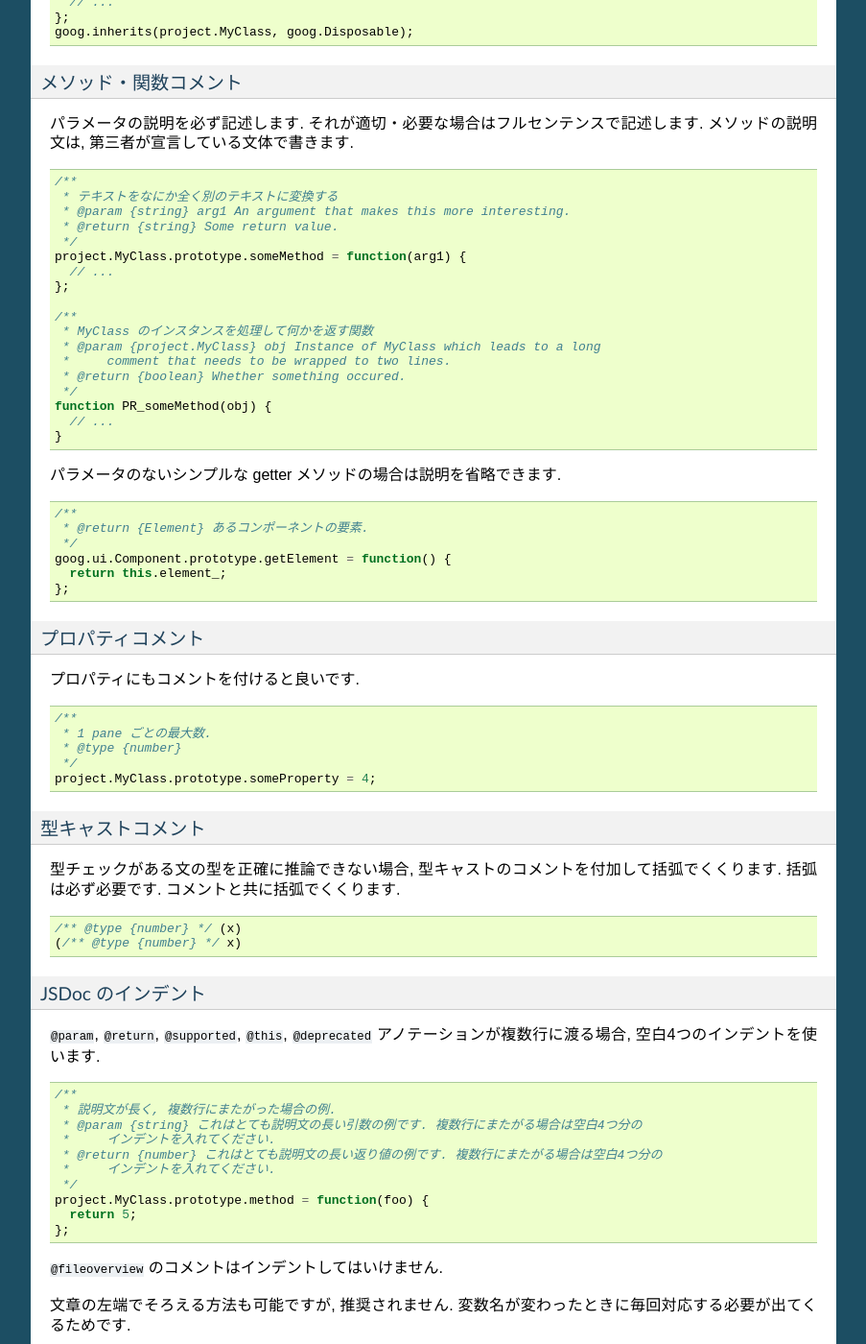
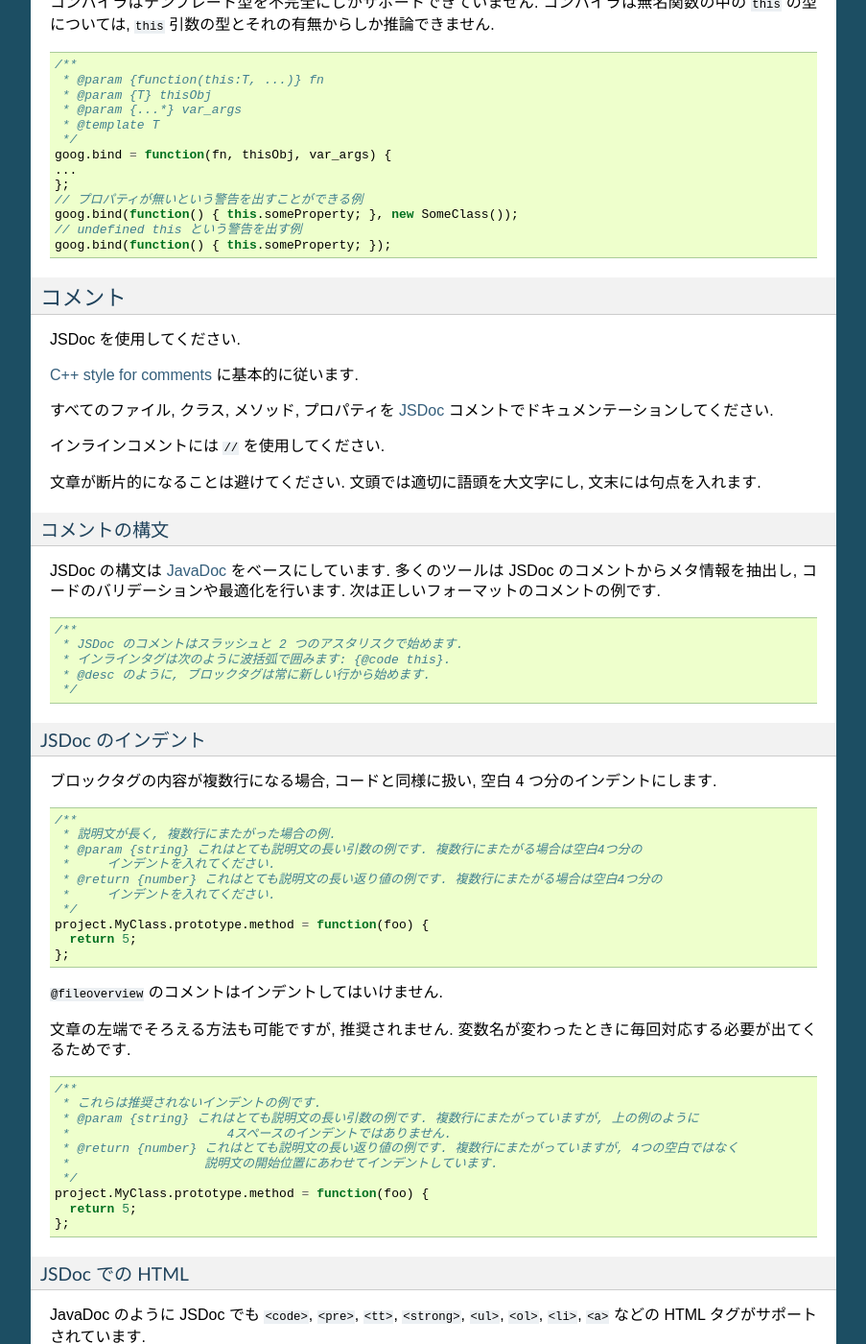
Before and after one commit to cou929/Japanese-Translation-of-Google-JavaScript-Style-Guide, a Sphinx documentation site: the page built from doc/index.rst, in a window 1280 px wide and 1400 px high, scrolled down 21469 px. Shown: the whole window at 96% size, without its empty margins (198-1101 px from the left). Built offline with Sphinx 7.4.7, drawn with Linux system fonts in a browser that asks for light colours; some of the changed text lies outside the part shown.

Commit message:
update translation for revision 2.28

```diff
--- a/doc/index.rst
+++ b/doc/index.rst
@@ -498,7 +498,19 @@
 
 getter と setter
 ****************************************
-getter, setter は必須ではありません. もし使う場合は ``getFoo()``, ``setFoo(value)`` という名前にしてください. (boolean の getter の場合は ``isFoo()`` も許可されています. こちらのほうがより自然です.)
+ECMAScript 5 ではプロパティへの getter/setter の使用が推奨されていません. やむを得なく使用する場合は, 観測できる状態を変更しないようにする必要があります.
+
+.. code-block:: javascript
+
+   /**
+    * 間違い -- このようにはしないでください
+    */
+   var foo = { get next() { return this.nextId++; } };
+   };
+
+アクセサ関数
+****************************************
+getter, setter は必須ではありません. もし使う場合は ``getFoo()``, ``setFoo(value)`` という名前にしてください. (boolean の getter の場合は ``isFoo()`` も許可されています. こちら のほうがより自然です.)
 
 名前空間
 ****************************************
@@ -970,6 +982,8 @@
      return this.protectedProp;
    };
 
+注意点として, JavaScript には (例えば ``AA_PrivateClass_`` のような) 型と, 型のコンストラクタとの間に区別がありません. public な型と private なコンストラクタを説明する方法がありません (何故ならば privacy check を行なっても簡単にコンストラクタが呼び出せてしまうためです).
+
 JavaScript の型
 ----------------------------------------
 コンパイラによって強制されます.
@@ -996,6 +1010,15 @@
    省略しました. 詳しくは原文にある表を参照してください. 後日補完します.
 
    http://google-styleguide.googlecode.com/svn/trunk/javascriptguide.xml?showone=JavaScript_Types#JavaScript_Types
+
+型キャスト
+********************************************************************************
+ある文の型を正確に推論できない場合, 型キャストのコメントを付加して括弧でくくり付加することができます. 括弧は必ず必要です. コメントと共に括弧でくくります.
+
+.. code-block:: javascript
+
+   /** @type {number} */ (x)
+   (/** @type {number} */ x)
 
 nullable vs オプション パラメータとプロパティ
 ********************************************************************************
@@ -1077,173 +1100,6 @@
      // ...
    };
 
-コメント
-----------------------------------------
-JSDoc を使用してください.
-
-ファイル, クラス, メソッドをドキュメンテーションするために `JSDoc <http://code.google.com/p/jsdoc-toolkit/>`_ のコメントを使用してください. インラインのコメントには ``//`` を使います. 加えて, `C++ style for comments <http://google-styleguide.googlecode.com/svn/trunk/cppguide.xml#Comments>`_ に基本的に従います. つまり以下のような内容を記述します.
-
-- コピーライトと作者情報
-- トップレベル (ファイルレベル) のコメント. このファイルに詳しくない読者を対象として, このファイルでは何をしているのかを説明します. (例えば, 主要なコードのパーツとそれらがどのように協調しているかを1パラグラフ程度で書きます)
-- 必要ならばクラス, 関数, 変数と実装のコメント
-- 対象ブラウザ
-- 固有の記法 (capitalization, punctuation, spelling)
-
-文章が断片的になることは避けて, 文の開始は大文字, 文の最後には句点を入れます.
-
-新人プログラマがあなたのコードをメンテナンスすることを想定して書いてください. そうすればきっとうまくいきます!
-
-コンパイラは JSDoc で書かれたコメントから情報を抜き出し, validation や不要なコードの削除, コードの圧縮などに使用します. よって JSDoc の正しい記法で記述してください.
-
-トップレベル・ファイルレベルコメント
-********************************************************************************
-トップレベルコメントはそのコードに詳しくない読者を対象として, そのファイルが何をしているのかを説明するコメントです. ファイルの内容, 作者, コンパチビリティの情報などを記述します.
-
-.. code-block:: javascript
-
-   // Copyright 2009 Google Inc. All Rights Reserved.
-
-   /**
-    * @fileoverview ファイルの説明, 使用方法や
-    * 依存関係の情報など.
-    * @author user@google.com (Firstname Lastname)
-    */
-
-クラスコメント
-********************************************************************************
-クラスコメントには説明と使用方法を記述します. コンストラクタのパラメータについても記述します. もし他のクラスを継承している場合は ``@extends`` タグを使用します. インタフェースを実装している場合は ``@implements`` タグを使用します.
-
-.. code-block:: javascript
-
-   /**
-    * なんだか楽しいクラス.
-    * @param {string} arg1 An argument that makes this more interesting.
-    * @param {Array.<number>} arg2 List of numbers to be processed.
-    * @constructor
-    * @extends {goog.Disposable}
-    */
-   project.MyClass = function(arg1, arg2) {
-     // ...
-   };
-   goog.inherits(project.MyClass, goog.Disposable);
-
-メソッド・関数コメント
-********************************************************************************
-パラメータの説明を必ず記述します. それが適切・必要な場合はフルセンテンスで記述します. メソッドの説明文は, 第三者が宣言している文体で書きます.
-
-.. code-block:: javascript
-
-   /**
-    * テキストをなにか全く別のテキストに変換する
-    * @param {string} arg1 An argument that makes this more interesting.
-    * @return {string} Some return value.
-    */
-   project.MyClass.prototype.someMethod = function(arg1) {
-     // ...
-   };
-
-   /**
-    * MyClass のインスタンスを処理して何かを返す関数
-    * @param {project.MyClass} obj Instance of MyClass which leads to a long
-    *     comment that needs to be wrapped to two lines.
-    * @return {boolean} Whether something occured.
-    */
-   function PR_someMethod(obj) {
-     // ...
-   }
-
-パラメータのないシンプルな getter メソッドの場合は説明を省略できます.
-
-.. code-block:: javascript
-
-   /**
-    * @return {Element} あるコンポーネントの要素.
-    */
-   goog.ui.Component.prototype.getElement = function() {
-     return this.element_;
-   };
-
-プロパティコメント
-********************************************************************************
-プロパティにもコメントを付けると良いです.
-
-.. code-block:: javascript
-
-   /**
-    * 1 pane ごとの最大数.
-    * @type {number}
-    */
-   project.MyClass.prototype.someProperty = 4;
-
-型キャストコメント
-********************************************************************************
-型チェックがある文の型を正確に推論できない場合, 型キャストのコメントを付加して括弧でくくります. 括弧は必ず必要です. コメントと共に括弧でくくります.
-
-.. code-block:: javascript
-
-   /** @type {number} */ (x)
-   (/** @type {number} */ x)
-
-JSDoc のインデント
-********************************************************************************
-``@param``, ``@return``, ``@supported``, ``@this``, ``@deprecated`` アノテーションが複数行に渡る場合, 空白4つのインデントを使います.
-
-.. code-block:: javascript
-
-   /**
-    * 説明文が長く, 複数行にまたがった場合の例.
-    * @param {string} これはとても説明文の長い引数の例です. 複数行にまたがる場合は空白4つ分の
-    *     インデントを入れてください.
-    * @return {number} これはとても説明文の長い返り値の例です. 複数行にまたがる場合は空白4つ分の
-    *     インデントを入れてください.
-    */
-   project.MyClass.prototype.method = function(foo) {
-     return 5;
-   };
-
-``@fileoverview`` のコメントはインデントしてはいけません.
-
-文章の左端でそろえる方法も可能ですが, 推奨されません. 変数名が変わったときに毎回対応する必要が出てくるためです.
-
-.. code-block:: javascript
-
-   /**
-    * これらは推奨されないインデントの例です.
-    * @param {string} これはとても説明文の長い引数の例です. 複数行にまたがっていますが, 上の例のように
-    *                     4スペースのインデントではありません.
-    * @return {number} これはとても説明文の長い返り値の例です. 複数行にまたがっていますが, 4つの空白ではなく
-    *                  説明文の開始位置にあわせてインデントしています.
-    */
-   project.MyClass.prototype.method = function(foo) {
-     return 5;
-   };
-
-Enum
-********************************************************************************
-.. code-block:: javascript
-
-   /**
-    * 3つの状態を持つ Enum
-    * @enum {number}
-    */
-   project.TriState = {
-     TRUE: 1,
-     FALSE: -1,
-     MAYBE: 0
-   };
-
-Enum は有効な型でもあるので, パラメータの型などで使用することができます.
-
-.. code-block:: javascript
-
-   /**
-    * プロジェクトの状態をセットする関数
-    * @param {project.TriState} state New project state.
-    */
-   project.setState = function(state) {
-     // ...
-   };
-
 Typedef
 ********************************************************************************
 型が複雑になることもあります. 例えばある要素を引数としてとる関数はこのようになります:
@@ -1295,17 +1151,67 @@
    // undefined this という警告を出す例
    goog.bind(function() { this.someProperty; });
 
-JSDoc タグリファレンス
-********************************************************************************
-.. note:: 訳注
-
-   省略しました. 詳しくは原文にある表を参照してください. 後日補完します.
-
-   http://google-styleguide.googlecode.com/svn/trunk/javascriptguide.xml?showone=Comments#Comments
+コメント
+----------------------------------------
+JSDoc を使用してください.
+
+`C++ style for comments <http://google-styleguide.googlecode.com/svn/trunk/cppguide.xml#Comments>`_ に基本的に従います.
+
+すべてのファイル, クラス, メソッド, プロパティを `JSDoc <http://code.google.com/p/jsdoc-toolkit/>`_ コメントでドキュメンテーションしてください.
+
+インラインコメントには ``//`` を使用してください.
+
+文章が断片的になることは避けてください. 文頭では適切に語頭を大文字にし, 文末には句点を入れます.
+
+コメントの構文
+********************************************************************************
+JSDoc の構文は `JavaDoc <http://www.oracle.com/technetwork/java/javase/documentation/index-137868.html>`_ をベースにしています. 多くのツールは JSDoc のコメントからメタ情報を抽出し, コードのバリデーションや最適化を行います. 次は正しいフォーマットのコメントの例です.
+
+.. code-block:: javascript
+
+   /**
+    * JSDoc のコメントはスラッシュと 2 つのアスタリスクで始めます.
+    * インラインタグは次のように波括弧で囲みます: {@code this}.
+    * @desc のように, ブロックタグは常に新しい行から始めます.
+    */
+
+JSDoc のインデント
+********************************************************************************
+ブロックタグの内容が複数行になる場合, コードと同様に扱い, 空白 4 つ分のインデントにします.
+
+.. code-block:: javascript
+
+   /**
+    * 説明文が長く, 複数行にまたがった場合の例.
+    * @param {string} これはとても説明文の長い引数の例です. 複数行にまたがる場合は空白4つ分の
+    *     インデントを入れてください.
+    * @return {number} これはとても説明文の長い返り値の例です. 複数行にまたがる場合は空白4つ分の
+    *     インデントを入れてください.
+    */
+   project.MyClass.prototype.method = function(foo) {
+     return 5;
+   };
+
+``@fileoverview`` のコメントはインデントしてはいけません.
+
+文章の左端でそろえる方法も可能ですが, 推奨されません. 変数名が変わったときに毎回対応する必要が出てくるためです.
+
+.. code-block:: javascript
+
+   /**
+    * これらは推奨されないインデントの例です.
+    * @param {string} これはとても説明文の長い引数の例です. 複数行にまたがっていますが, 上の例のように
+    *                     4スペースのインデントではありません.
+    * @return {number} これはとても説明文の長い返り値の例です. 複数行にまたがっていますが, 4つの空白ではなく
+    *                  説明文の開始位置にあわせてインデントしています.
+    */
+   project.MyClass.prototype.method = function(foo) {
+     return 5;
+   };
 
 JSDoc での HTML
 ********************************************************************************
-JavaDoc のように JSDoc でも多くの HTML タグがサポートされています.
+JavaDoc のように JSDoc でも ``<code>``, ``<pre>``, ``<tt>``, ``<strong>``, ``<ul>``, ``<ol>``, ``<li>``, ``<a>`` などの HTML タグがサポートされています.
 
 よってプレインテキスト上のフォーマットは考慮されなくなります. JSDoc では空白に頼ったフォーマットをしないでください.
 
@@ -1337,35 +1243,82 @@
     * </ul>
     */
 
-また, HTML として解釈できないようなタグを書かないでください.
-
-.. code-block:: javascript
-
-   /**
-    * <b> タグを <span> タグへ変換する.
-    */
-
-これは次のように表示されます.
-
-.. code-block:: javascript
-
-    タグを  タグへ変換する.
-
-さらに, プレインテキストのドキュメントも同様によく読まれます. あまり HTML 表記にこだわりすぎないでください.
-
-.. code-block:: javascript
-
-   /**
-    * &lt;b&gt; タグを &lt;span&gt; タグへ変換する.
-    */
-
-'少なり', '大なり' 記号をわざわざ書かなくても読者には伝わるでしょう. 以下のように記述してください.
-
-.. code-block:: javascript
-
-   /**
-   * 'b' タグを 'span' タグへ変換する.
-   */
+より詳細は `JavaDoc <http://www.oracle.com/technetwork/java/javase/documentation/index-137868.html>`_ を参照してください.
+
+トップレベル・ファイルレベルコメント
+********************************************************************************
+トップレベルコメントはそのコードに詳しくない読者を対象として, そのファイルが何をしているのかを説明するコメントです. ファイルの内容, 作者, コンパチビリティの情報などを記述します.
+
+.. code-block:: javascript
+
+   // Copyright 2009 Google Inc. All Rights Reserved.
+
+   /**
+    * @fileoverview ファイルの説明, 使用方法や
+    * 依存関係の情報など.
+    * @author user@google.com (Firstname Lastname)
+    */
+
+クラスコメント
+********************************************************************************
+クラスコメントには説明と型情報を記述します.
+
+.. code-block:: javascript
+
+   /**
+    * Class making something fun and easy.
+    * @param {string} arg1 An argument that makes this more interesting.
+    * @param {Array.<number>} arg2 List of numbers to be processed.
+    * @constructor
+    * @extends {goog.Disposable}
+    */
+   project.MyClass = function(arg1, arg2) {
+     // ...
+   };
+   goog.inherits(project.MyClass, goog.Disposable);
+
+メソッド・関数コメント
+********************************************************************************
+パラメータの説明を必ず記述します. メソッドの説明文は, 第三者が宣言している文体で書きます.
+
+.. code-block:: javascript
+
+   /**
+    * MyClass のインスタンスを処理して何かを返す関数
+    * @param {project.MyClass} obj Instance of MyClass which leads to a long
+    *     comment that needs to be wrapped to two lines.
+    * @return {boolean} Whether something occured.
+    */
+   function PR_someMethod(obj) {
+     // ...
+   }
+
+パラメータのないシンプルな getter メソッドの場合は説明を省略できます.
+
+プロパティコメント
+********************************************************************************
+
+.. code-block:: javascript
+
+   /**
+    * 1 pane ごとの最大数.
+    * @type {number}
+    */
+   project.MyClass.prototype.someProperty = 4;
+
+JSDoc タグリファレンス
+********************************************************************************
+.. note:: 訳注
+
+   省略しました. 詳しくは原文にある表を参照してください. 後日補完します.
+
+   http://google-styleguide.googlecode.com/svn/trunk/javascriptguide.xml?showone=Comments#Comments
+
+インラークラスと Enum
+----------------------------------------
+トップレベルクラスと同じファイルに定義します.
+
+別のクラスに定義されるインナークラスと enum はトップレベルクラスと同じファイルに定義して下さい. ``goog.provide`` 宣言はトップレベルクラスにのみ必要です.
 
 コンパイル
 ----------------------------------------
```
Also changed, not shown: other parts of doc/index.rst (+1 -1 lines).
